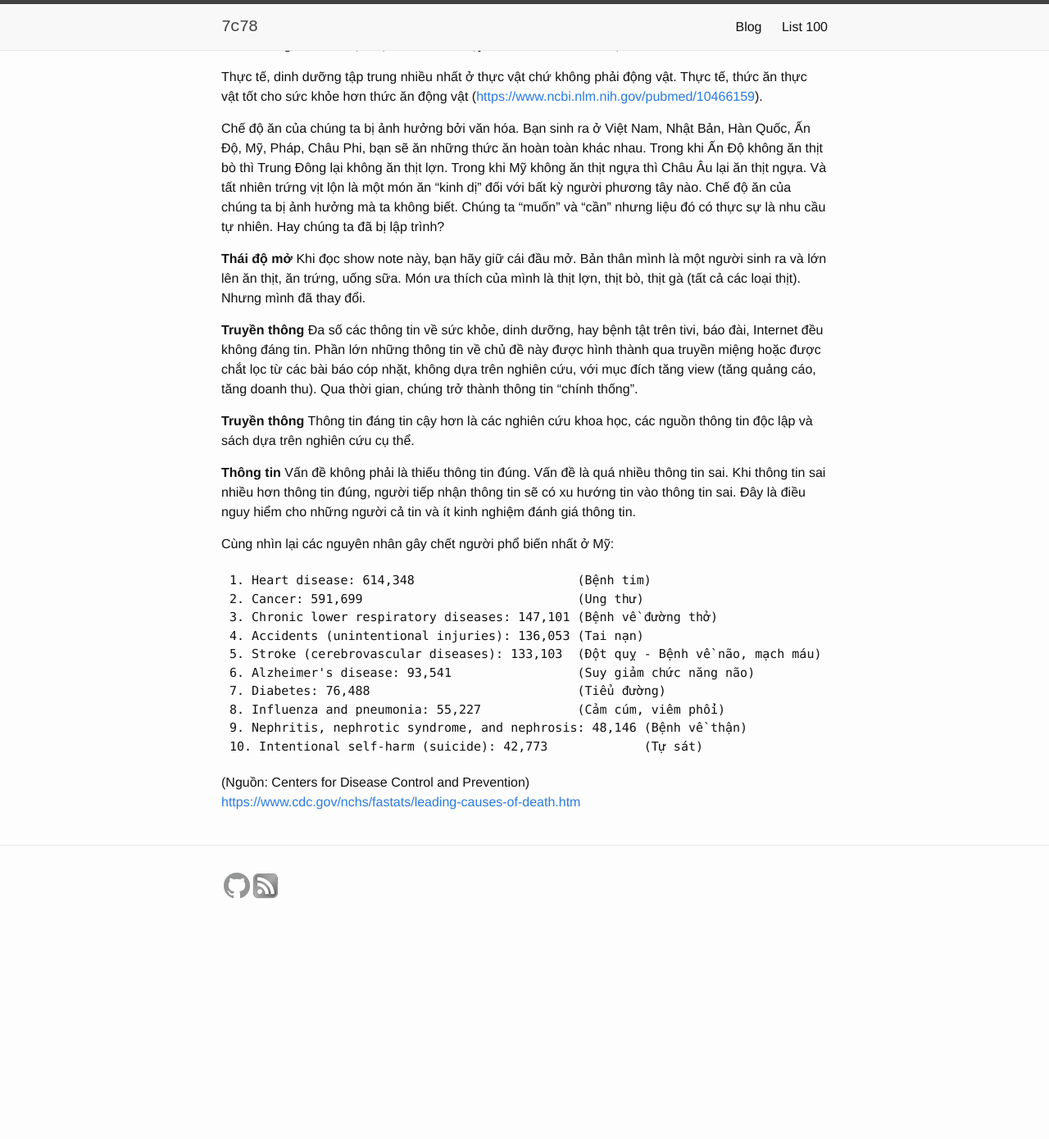
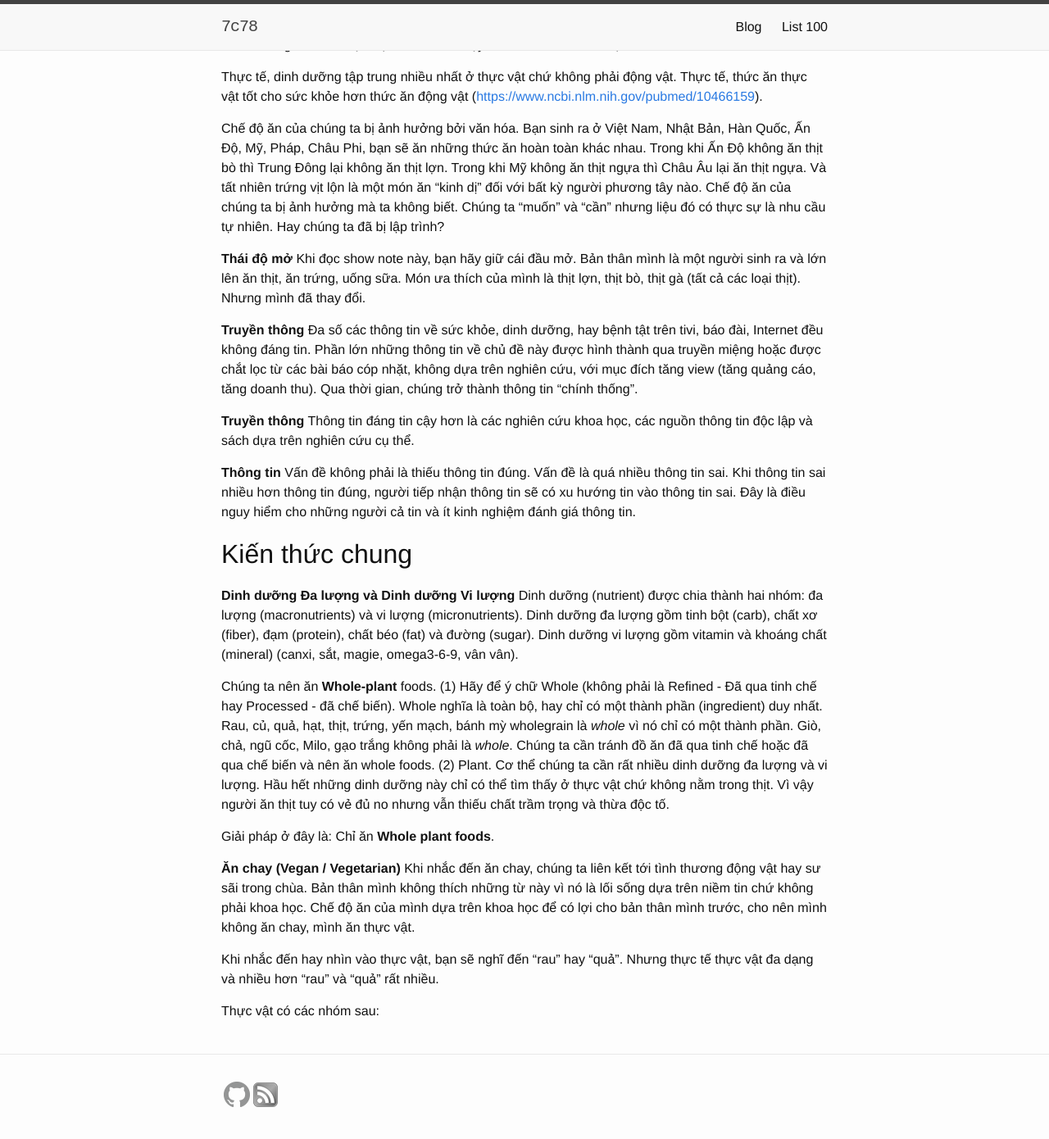
Before and after one commit to 7c78/7c78.github.io, a Jekyll site: the page built from _posts/2019-11-22-health.markdown, in a window 1280 px wide and 1400 px high, scrolled down 460 px. Shown: the top 1390 px of the window at 82% size. Built offline with Jekyll 4.4.1, drawn with Linux system fonts in a browser that asks for light colours; our own code applies the rules of GitHub Pages for plain Markdown files; before the commit the page ends 1605 px from its top, so only the background shows below that.

Commit message:
test space

```diff
--- a/_posts/2019-11-22-health.markdown
+++ b/_posts/2019-11-22-health.markdown
@@ -47,20 +47,33 @@ thông tin sai. Khi thông tin sai nhiều hơn thông tin đúng, người ti
 tin sẽ có xu hướng tin vào thông tin sai. Đây là điều nguy hiểm cho những người
 cả tin và ít kinh nghiệm đánh giá thông tin.
 
-Cùng nhìn lại các nguyên nhân gây chết người phổ biến nhất ở Mỹ:
+## Kiến thức chung
 
-<pre class="death-causes">
-1. Heart disease: 614,348                      (Bệnh tim)
-2. Cancer: 591,699                             (Ung thư)
-3. Chronic lower respiratory diseases: 147,101 (Bệnh về đường thở)
-4. Accidents (unintentional injuries): 136,053 (Tai nạn)
-5. Stroke (cerebrovascular diseases): 133,103  (Đột quỵ - Bệnh về não, mạch máu)
-6. Alzheimer's disease: 93,541                 (Suy giảm chức năng não)
-7. Diabetes: 76,488                            (Tiểu đường)
-8. Influenza and pneumonia: 55,227             (Cảm cúm, viêm phổi)
-9. Nephritis, nephrotic syndrome, and nephrosis: 48,146 (Bệnh về thận)
-10. Intentional self-harm (suicide): 42,773             (Tự sát)
-</pre>
+**Dinh dưỡng Đa lượng và Dinh dưỡng Vi lượng** Dinh dưỡng (nutrient) được chia
+thành hai nhóm: đa lượng (macronutrients) và vi lượng (micronutrients). Dinh
+dưỡng đa lượng gồm tinh bột (carb), chất xơ (fiber), đạm (protein), chất béo
+(fat) và đường (sugar). Dinh dưỡng vi lượng gồm vitamin và khoáng chất (mineral)
+(canxi, sắt, magie, omega3-6-9, vân vân).
 
-(Nguồn: Centers for Disease Control and Prevention)<br>
-[https://www.cdc.gov/nchs/fastats/leading-causes-of-death.htm](https://www.cdc.gov/nchs/fastats/leading-causes-of-death.htm)
+Chúng ta nên ăn **Whole-plant** foods. (1) Hãy để ý chữ Whole (không phải là
+Refined - Đã qua tinh chế hay Processed - đã chế biến). Whole nghĩa là toàn bộ,
+hay chỉ có một thành phần (ingredient) duy nhất. Rau, củ, quả, hạt, thịt, trứng,
+yến mạch, bánh mỳ wholegrain là *whole* vì nó chỉ có một thành phần. Giò, chả,
+ngũ cốc, Milo, gạo trắng không phải là *whole*. Chúng ta cần tránh đồ ăn đã qua
+tinh chế hoặc đã qua chế biến và nên ăn whole foods. (2) Plant. Cơ thể chúng ta
+cần rất nhiều dinh dưỡng đa lượng và vi lượng. Hầu hết những dinh dưỡng này chỉ
+có thể tìm thấy ở thực vật chứ không nằm trong thịt. Vì vậy người ăn thịt tuy có
+vẻ đủ no nhưng vẫn thiếu chất trầm trọng và thừa độc tố.
+
+Giải pháp ở đây là: Chỉ ăn **Whole plant foods**.
+
+**Ăn chay (Vegan / Vegetarian)** Khi nhắc đến ăn chay, chúng ta liên kết tới
+tình thương động vật hay sư sãi trong chùa. Bản thân mình không thích những từ
+này vì nó là lối sống dựa trên niềm tin chứ không phải khoa học. Chế độ ăn của
+mình dựa trên khoa học để có lợi cho bản thân mình trước, cho nên mình không ăn
+chay, mình ăn thực vật.
+
+Khi nhắc đến hay nhìn vào thực vật, bạn sẽ nghĩ đến "rau" hay "quả". Nhưng thực
+tế thực vật đa dạng và nhiều hơn "rau" và "quả" rất nhiều.
+
+Thực vật có các nhóm sau:
```
